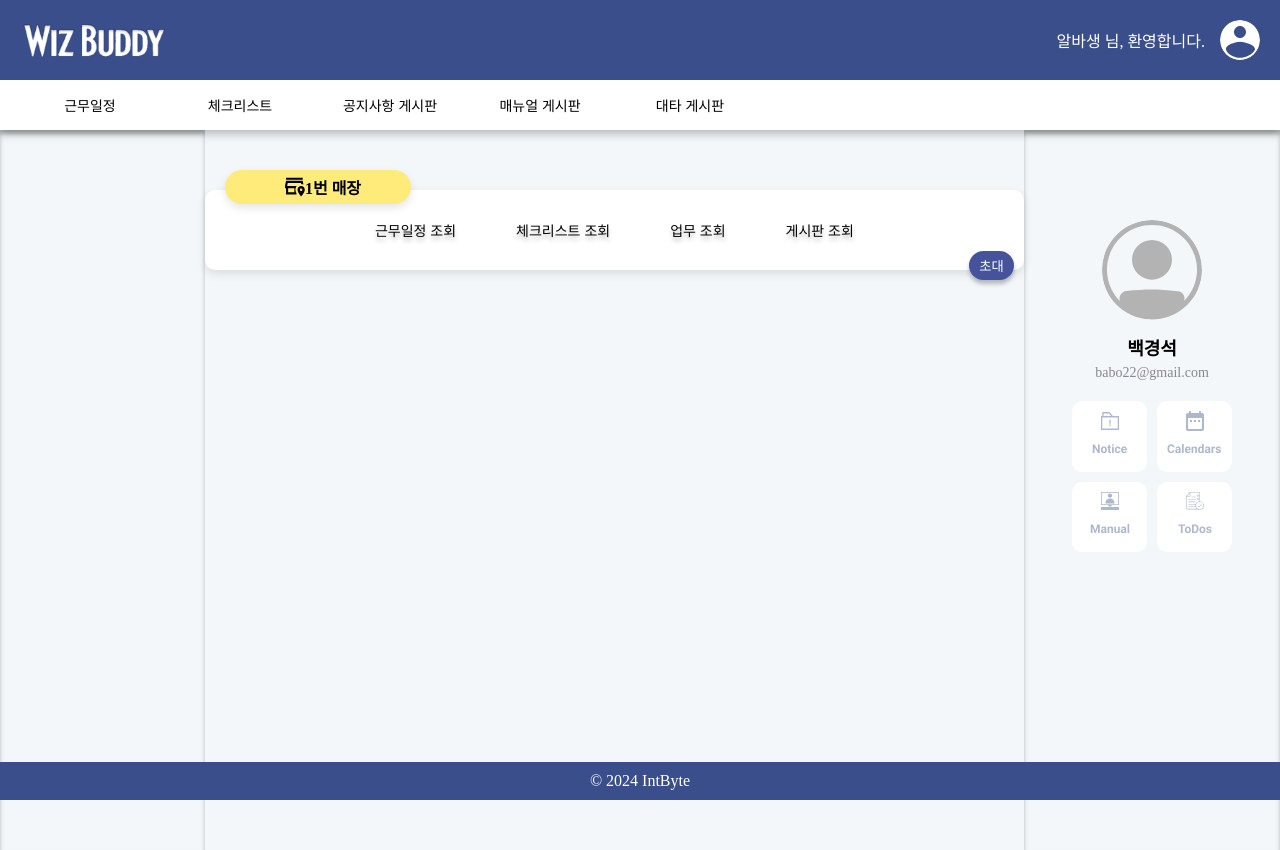
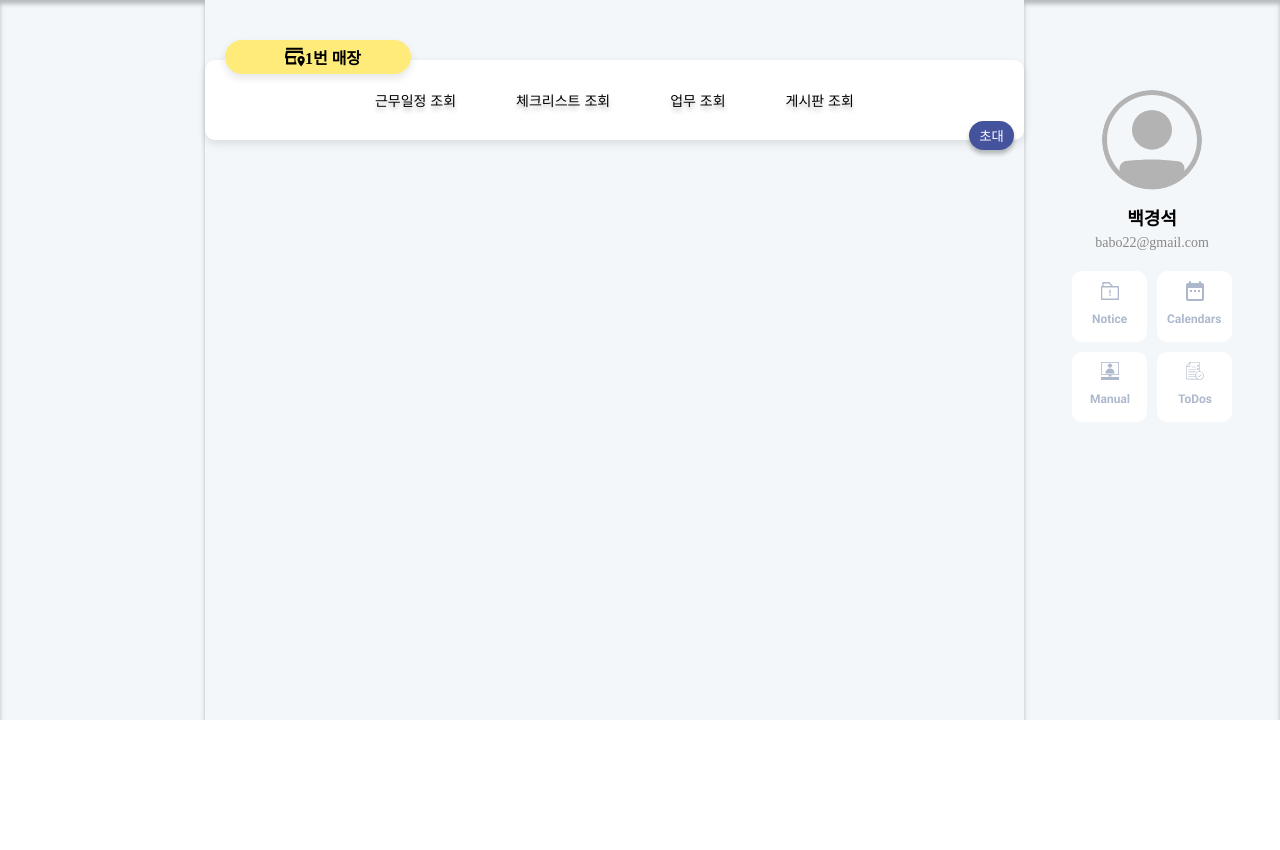
Before and after one commit to beyond-sw-camp/be09-3rd-Int-Byte4-WizBuddy-Frontend, a Vue app in the folder wizbuddy_front/: page / in a window 1280 px wide. After the commit the page ends 800 px from the top, so only its background shows below. Built offline with nearby package versions, Linux system fonts and the light colour scheme.

Commit message:
✨ 기능 추가 :  렌더링 페이지 관련  App.vue  경로 추가

```diff
--- a/wizbuddy_front/src/App.vue
+++ b/wizbuddy_front/src/App.vue
@@ -1,11 +1,11 @@
 <template>
-  <AppHeader/>
+  <AppHeader v-if="!(isWelcomePage)"/>
   <main>
     <RouterView/>  <!-- 라우트에 따라 페이지가 출력됨 -->
   </main>
 
   <!-- v-if로 LoginPage일 경우에는 AppFooter가 보이지 않도록 함 -->
-  <AppFooter v-if="!(isLoginPage|isSignupPage)"/>    <!-- 푸터 컴포넌트 -->
+  <AppFooter v-if="!(isLoginPage|isSignupPage|isWelcomePage)"/>    <!-- 푸터 컴포넌트 -->
 
 </template>
 
@@ -28,8 +28,10 @@ const isCheckListPage = ref(false);
 const isNoticeBoardPage = ref(false);
 const isManualBoardPage = ref(false);
 const isSubsBoardPage = ref(false);
+const isWelcomePage = ref(false);
 
 watch(() => route.path, (newPath) => {
+  isWelcomePage.value = newPath === '/';
   isLoginPage.value = newPath === '/login';
   isSignupPage.value = newPath === '/signup';
   isMainPage.value = newPath === '/main';
```
